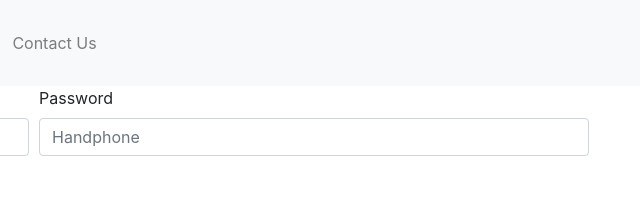
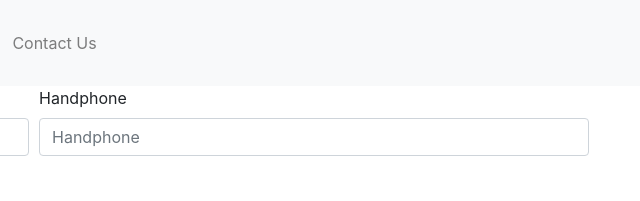
Before and after one commit to wiliantogan/Final-Project, a plain HTML site: page registration.html in a window 1280 px wide. Shown: the top 201 px of the page, 606-1246 px from the left. Drawn offline with nearby package versions, Linux system fonts and the light colour scheme.

Commit message:
Update registration.html

```diff
--- a/registration.html
+++ b/registration.html
@@ -41,8 +41,8 @@
                   <input type="text" class="form-control" id="inputEmail4" placeholder="Email" required="">
                 </div>
                 <div class="form-group col-md-6">
-                  <label for="inputPassword4">Password</label>
-                  <input type="text" class="form-control" id="inputHandphone4" placeholder="Handphone" required="">
+                  <label for="inputHandphone">Handphone</label>
+                  <input type="text" class="form-control" id="inputHandphone" placeholder="Handphone" required="">
                 </div>
               </div>
               <div class="form-group">
```
